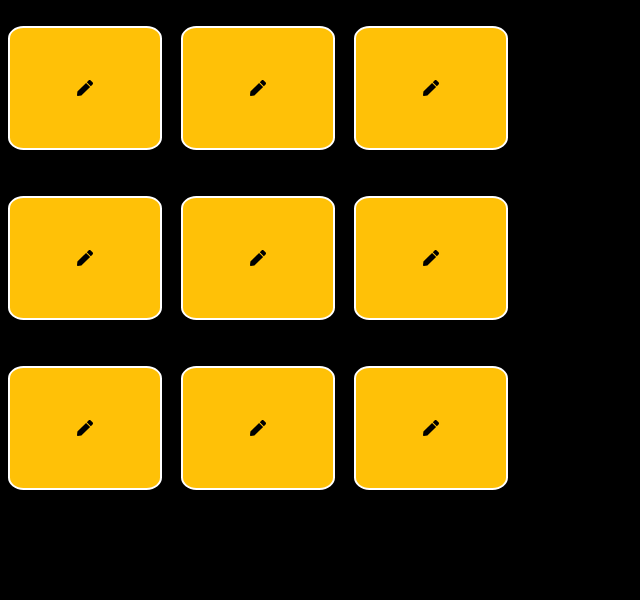
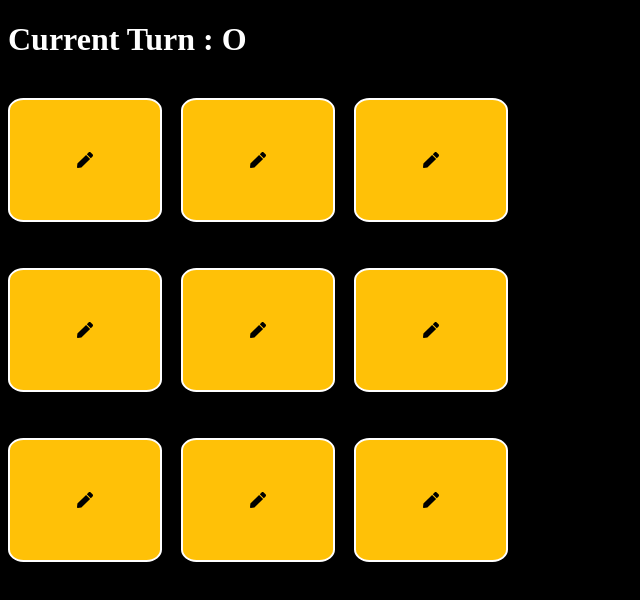
Before and after one commit to Lakshman76/Tic_Tac_Toe, a React (Vite) app in the folder Tic-Tac-Toe/: page / in a window 1280 px wide. Shown: the top 600 px of the page, without its empty margins (0-640 px from the left). Built offline with nearby package versions, Linux system fonts and the light colour scheme.

Commit message:
grid that contain card

```diff
--- a/Tic-Tac-Toe/src/components/Grid/Grid.jsx
+++ b/Tic-Tac-Toe/src/components/Grid/Grid.jsx
@@ -1,13 +1,46 @@
+import { useState } from "react";
 import Card from "../Card/Card";
 import './grid.css';
+import CheckWinner from "../helper/CheckWinner";
 
 const Grid = ({numberOfCards}) => {
+
+    const [turn, setTurn] = useState(true);
+    const [board, setBoard] = useState(Array(numberOfCards).fill(''));
+    const [winner, setWinner] = useState(null);
+
+    function play(index){
+
+        if(turn){
+            board[index] = 'O';
+        }
+        else{
+            board[index] = 'X';
+        }
+
+        const win = CheckWinner(board, turn ? 'O' : 'X');
+        if(win){
+            setWinner(win)
+        }
+        setBoard([...board]);
+        setTurn(!turn);
+    }
     return(
-        <div className="grid">
-            {Array(numberOfCards).fill(<Card />).map((el, Idx) => {
-                return <Card key={Idx} />
+        <>
+            {
+                winner && (
+                    <>
+                        <h1 className="turn-highlight">Winner is : {winner}</h1>
+                    </>
+                )
+            }
+            <h1 className="turn-highlight">Current Turn : {(turn) ? 'O' : 'X'}</h1>
+            <div className="grid">
+            {board.map((value, Idx) => {
+                return <Card onPlay={play} player={value} key={Idx} index={Idx} />
             })}
         </div>
+        </>
     )
 }
 
--- a/Tic-Tac-Toe/src/components/Grid/grid.css
+++ b/Tic-Tac-Toe/src/components/Grid/grid.css
@@ -7,3 +7,7 @@
     align-items: center;
     flex-wrap: wrap;
 }
+
+.turn-highlight{
+    color: white;
+}
```
